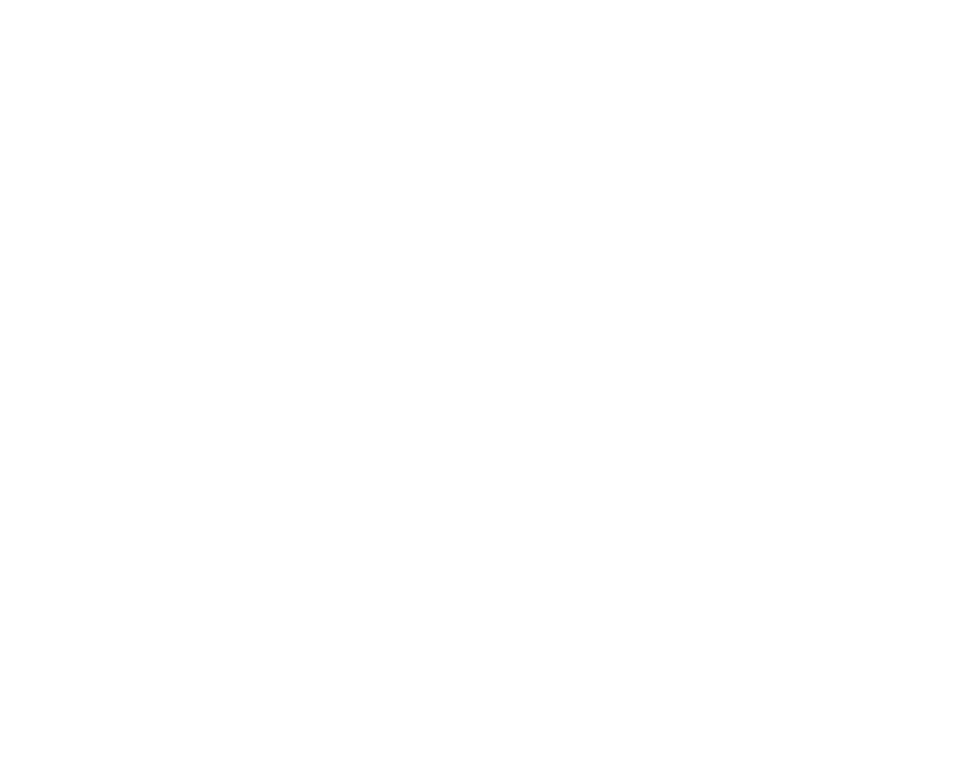
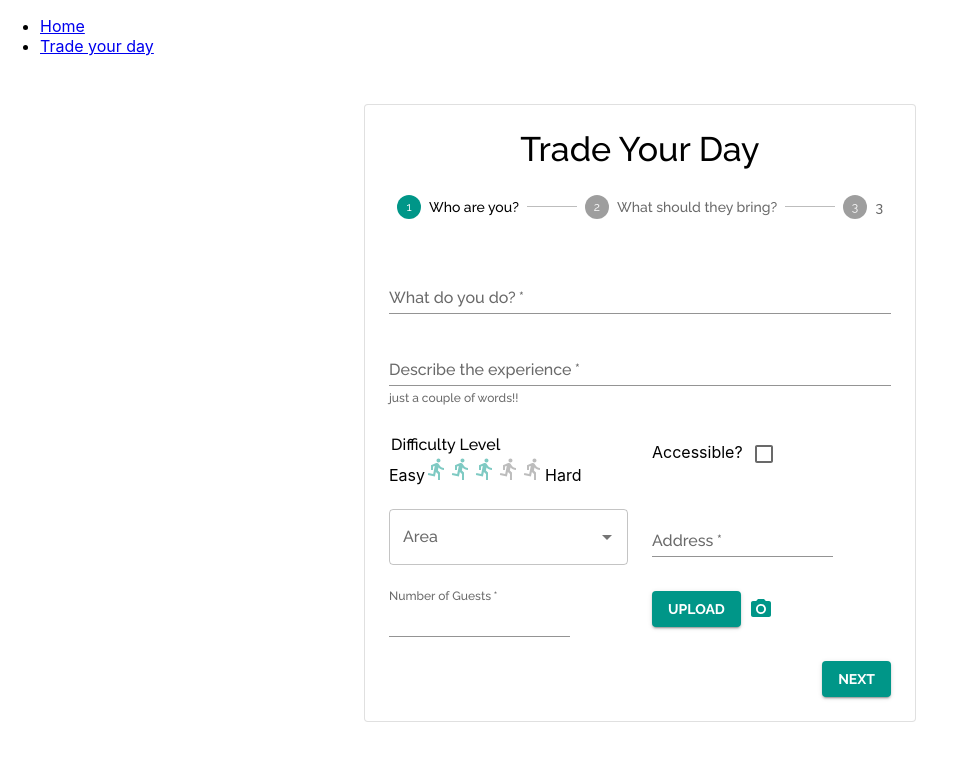
Before and after one commit to liastrauss/trade-a-day, a React (Create React App) app: page /AddEvent in a window 1280 px wide. Before the commit this address had no page. Shown: the top 758 px of the page, without its empty margins (0-956 px from the left). Built offline with nearby package versions, Linux system fonts and the light colour scheme.

Commit message:
routing fixes

```diff
--- a/package.json
+++ b/package.json
@@ -9,6 +9,7 @@
     "@mdi/light-js": "^0.2.63",
     "@mdi/react": "^1.6.1",
     "@mui/icons-material": "^5.11.16",
+    "@mui/lab": "^5.0.0-alpha.128",
     "@mui/material": "^5.12.1",
     "@mui/x-date-pickers": "^6.2.1",
     "@react-buddy/ide-toolbox": "^2.3.1",
--- a/src/Navbar.jsx
+++ b/src/Navbar.jsx
@@ -1,15 +1,17 @@
 import React from "react";
 import { BrowserRouter, Route, Link } from "react-router-dom";
+
+
 
 function Navbar() {
     return (
         <nav>
             <ul>
                 <li>
-                    <Link to="/Home">Home</Link>
+                    <Link to="/">Home</Link>
                 </li>
                 <li>
-                    <Link to="/AddEvent">AddEvent</Link>
+                    <Link to="/AddEvent">Trade your day</Link>
                 </li>
             </ul>
         </nav>
--- a/src/index.js
+++ b/src/index.js
@@ -16,7 +16,7 @@
 //         </DevSupport>
 //     </React.StrictMode>
 // );
-//FOR ROUTING
+//FOR ROUTING:
 //
 // If you want to start measuring performance in your app, pass a function
 // to log results (for example: reportWebVitals(console.log))
@@ -33,12 +33,11 @@
 // import NoPage from "./pages/NoPage";
 
 import './App.css';
-import Navbar from "./Navbar";
 import { createTheme, ThemeProvider } from '@mui/material';
 import { LocalizationProvider } from '@mui/x-date-pickers';
 import { AdapterDayjs } from '@mui/x-date-pickers/AdapterDayjs'
 
-
+// configuring our theme
 const theme = createTheme({
     palette: {
         mode: 'light',
@@ -73,16 +72,19 @@
 export default function App() {
     return (
         <ThemeProvider theme={theme}>
+            <LocalizationProvider dateAdapter={AdapterDayjs}>
                 <BrowserRouter>
+                        {/*what appears here will be in all the pages!*/}
                         <Routes>
                             <Route path="/" element={<Layout />}>
                                 <Route index element={<Home/>} />
-                        <Route path="Add Event" element={<AddEvent />} />
-                        {/*<Route path="contact" element={<Contact />} />*/}
+                                <Route path="AddEvent" element={<AddEvent/>} />
+                                {/*<Route path="Home" element={<Home />} />*/}
                                 {/*<Route path="*" element={<NoPage />} />*/}
                             </Route>
                         </Routes>
                 </BrowserRouter>
+            </LocalizationProvider>
         </ThemeProvider>
     );
 }
--- a/src/pages/AddEvent.jsx
+++ b/src/pages/AddEvent.jsx
@@ -29,7 +29,7 @@
 import Typography from '@mui/material/Typography';
 import { createTheme, ThemeProvider, useTheme } from '@mui/material/styles';
 
-// Importing three form components that will be rendered inside the Checkout component
+// Importing three form components that will be rendered inside the  component
 import EventForm from "../Components/EventForm";
 import ItemsForm from "../Components/ItemsForm";
 import PickDates from "../Components/PickDates";
@@ -52,10 +52,8 @@
     }
 }
 
-// Creates a new MUI theme
-const theme = createTheme();
-// The main functional component that renders the entire checkout page
-export default function Checkout() {
+// The main functional component that renders the entire "add event" page and forms
+export default function AddEvent() {
     // A state hook that keeps track of the currently active step
     const [activeStep, setActiveStep] = React.useState(0);
     // A function that increments the activeStep state when called
```
Also changed, not shown: 1 other file (tests, documents, lock files or other folders). Lines whose indentation alone changed are shown as unchanged.
